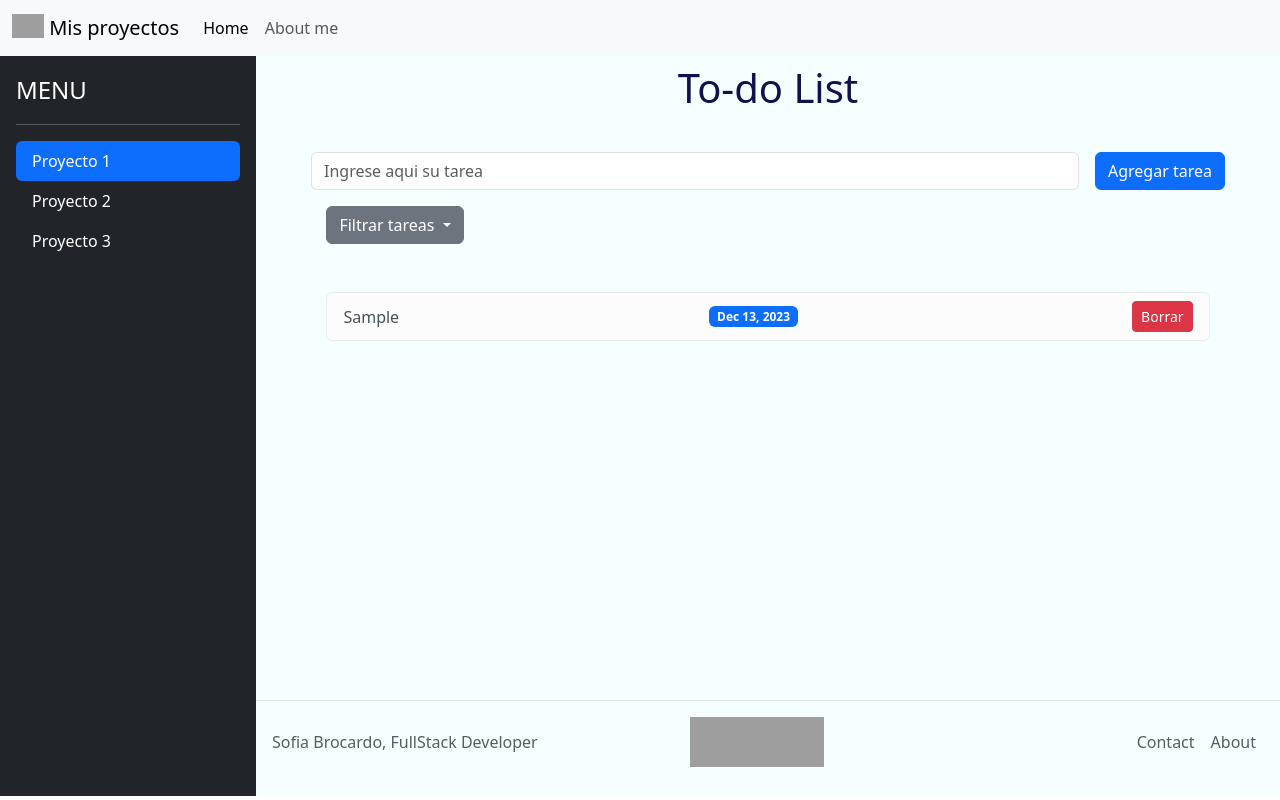
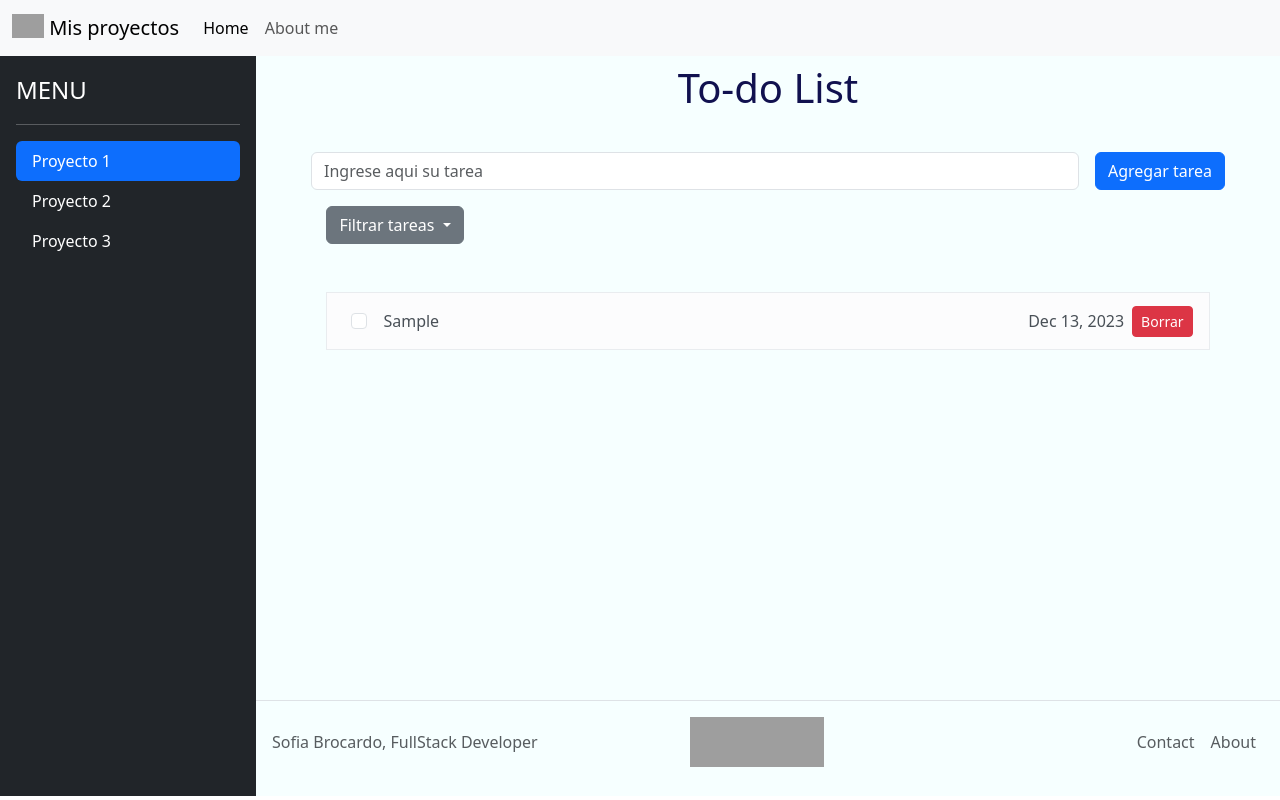
Before and after one commit to BrocardoSofia/Bootcamp-ASJ, an Angular app in the folder ejerciciosAngular/exercises-app/: page / in a window 1280 px wide. Both pictures are taken after typing "Sample" into the empty fields and a click on the button "Agregar tarea". Built offline with nearby package versions, Linux system fonts and the light colour scheme; grey boxes are pictures that could not be loaded.

Commit message:
update filter task

```diff
--- a/ejerciciosAngular/exercises-app/src/app/components/to-do-list/to-do-list.component.css
+++ b/ejerciciosAngular/exercises-app/src/app/components/to-do-list/to-do-list.component.css
@@ -23,11 +23,11 @@ h1{
     width: 69vw;
 }
 
-li:hover{
-    cursor: pointer;
-}
-
 #filterTask{
     margin-left: 5.5vw;
     align-self: flex-start;
 }
+
+.itemOption:hover{
+    cursor: pointer;
+}
--- a/ejerciciosAngular/exercises-app/src/app/components/to-do-list/to-do-list.component.html
+++ b/ejerciciosAngular/exercises-app/src/app/components/to-do-list/to-do-list.component.html
@@ -14,23 +14,28 @@
         Filtrar tareas
       </a>
 
-      <ul class="dropdown-menu">
-        <li class="a ms-2">Todas las tareas</li>
-        <li class="a ms-2">Tareas Completas</li>
-        <li class="a ms-2">Tareas Incompletas</li>
-        <li class="a ms-2">Tareas Eliminadas</li>
+      <ul class="dropdown-menu dropdown-menu-dark">
+        <li class="dropdown-item itemOption" (click)="changeSeeTaskType(1)">Todas las tareas</li>
+        <li class="dropdown-item itemOption" (click)="changeSeeTaskType(2)">Tareas Completas</li>
+        <li class="dropdown-item itemOption" (click)="changeSeeTaskType(3)">Tareas Incompletas</li>
+        <li class="dropdown-item itemOption" (click)="changeSeeTaskType(4)">Tareas Eliminadas</li>
       </ul>
     </div>
 
     <ul class="list-group mt-5">
         <!-- aqui agrego la lista de tareas -->
-        <li id="liTask" *ngFor="let task of taskList; index as i" class="list-group-item d-flex justify-content-between align-items-center" [ngClass]="(task.selected)?'list-group-item-dark':'list-group-item-light'" (click)="markTask(i)">
-            <span [ngClass]="(task.selected)?'text-decoration-line-through':'text-decoration-none'">{{task.taskName}}</span>
+        <div id="liTask" *ngFor="let task of taskList; index as i">
+          <li *ngIf="showTask(task)" class="list-group-item d-flex justify-content-between align-items-center" [ngClass]="(task.deleted)?'list-group-item-danger':(task.selected)?'list-group-item-dark':'list-group-item-light'">
+            <span class="d-flex justify-content-between align-items-center">
+              <input *ngIf="!task.deleted" type="checkbox" class="form-check-input m-2" (click)="markTask(i)">
+              <span class="m-2" [ngClass]="(task.selected)?'text-decoration-line-through':'text-decoration-none'">{{task.taskName}}</span>
+            </span>
 
-            <span class="badge badge-pill me-4" [ngClass]="(task.selected)?'bg-secondary':'bg-primary'">{{task.date | date}}</span>
-
-            <button class="btn btn-danger btn-sm" type="button" (click)="deleteTask(i)">Borrar</button>
-
+            <span class="d-flex justify-content-between align-items-center">
+              <span class="p m-2">{{task.date | date}}</span>
+              <button *ngIf="!task.deleted" class="btn btn-danger btn-sm" type="button" (click)="deleteTask(i)">Borrar</button>
+            </span>
         </li>
+        </div>
     </ul>
 </section>
--- a/ejerciciosAngular/exercises-app/src/app/components/to-do-list/to-do-list.component.ts
+++ b/ejerciciosAngular/exercises-app/src/app/components/to-do-list/to-do-list.component.ts
@@ -9,6 +9,7 @@ import { Component } from '@angular/core';
 export class ToDoListComponent {
   task: string = "";
   taskList: Task[] = [];
+  seeTaskType: number = 1;
 
   addTask(){
     if(this.task !== "")
@@ -19,12 +20,38 @@ export class ToDoListComponent {
   }
 
   markTask(index: number){
-    this.taskList[index].selected=true;
+    this.taskList[index].selected = (this.taskList[index].selected)?false:true;
   }
 
   deleteTask(index: number){
     this.taskList[index].deleted=true;
   }
+
+  changeSeeTaskType(option: number){
+    this.seeTaskType = option;
+  }
+
+  showTask(task: Task){
+    let show = true;
+
+    switch(this.seeTaskType)
+    {
+      case 2:
+        show = (task.selected);
+        break;
+
+      case 3:
+        show = (!task.selected && !task.deleted);
+        break;
+
+      case 4:
+        show = (task.deleted);
+        break;
+    }
+
+    return show;
+  }
+
 }
 
 class Task{
```
